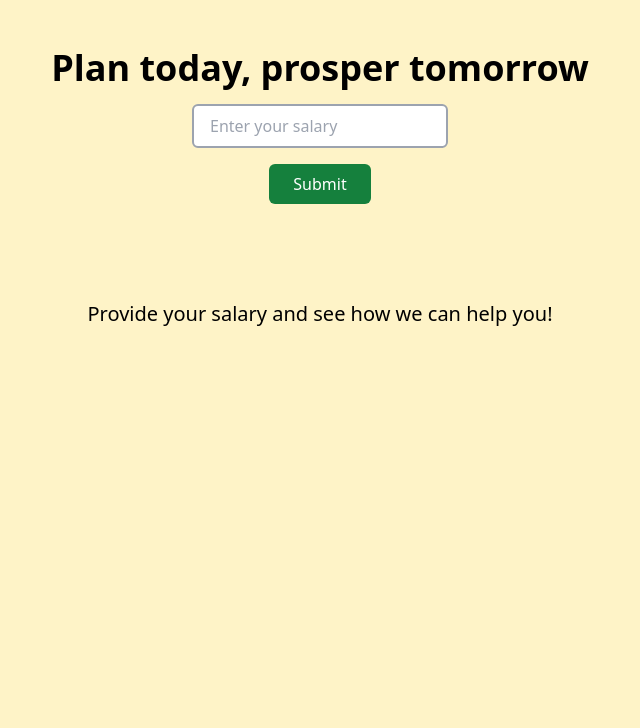
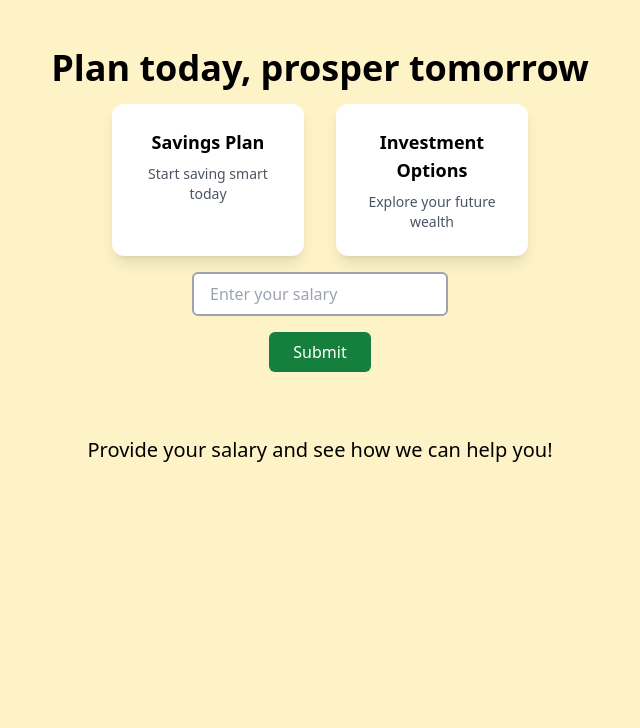
Before and after one commit to Suheylaersen/OneEthos-KH-Challange, a Flask app: page / in a window 1280 px wide. Shown: the part 72-800 px from the top of the page, without its empty margins (320-960 px from the left). Run offline with Flask 3, Linux system fonts and the light colour scheme; some libraries are stand-ins or nearby versions.

Commit message:
IMplement navigation cards

```diff
--- a/templates/index.html
+++ b/templates/index.html
@@ -28,10 +28,29 @@
             <h1 class="text-medium font-bold">Financial Planner</h1>
         </header>
 
-      <main class="flex-grow flex flex-col justify-start px-6 py-12">
-          <!-- Top part -->
-          <div class="flex flex-col items-center space-y-4 mb-16">
+    <!-- Main Section -->
+    <main class="flex-grow flex flex-col items-center px-6 py-12 space-y-8">
+
+
+
+      <!-- Input Block -->
+      <div class="flex flex-col items-center space-y-4">
         <h2 class="text-4xl font-bold text-center">Plan today, prosper tomorrow</h2>
+        <!-- Navigation Cards Section -->
+        <div class="flex justify-center gap-8 mt-8">
+        <!-- Card 1 -->
+        <a href="screen1.html" class="bg-white shadow-lg rounded-xl p-6 w-48 text-center hover:scale-105 transition-transform duration-200">
+            <h3 class="text-lg font-semibold text-black">Savings Plan</h3>
+            <p class="text-sm text-gray-600 mt-2">Start saving smart today</p>
+        </a>
+
+        <!-- Card 2 -->
+        <a href="screen2.html" class="bg-white shadow-lg rounded-xl p-6 w-48 text-center hover:scale-105 transition-transform duration-200">
+            <h3 class="text-lg font-semibold text-black">Investment Options</h3>
+            <p class="text-sm text-gray-600 mt-2">Explore your future wealth</p>
+        </a>
+        </div>
+
         <input id="salaryInput" type="number" placeholder="Enter your salary"
                class="border-2 border-gray-400 rounded-md px-4 py-2 w-64 focus:outline-none focus:ring-2 focus:ring-green-600">
         <button id="submitBtn"
@@ -40,18 +59,16 @@
         </button>
       </div>
 
-            <div id="cardsContainer" class="grid grid-cols-1 md:grid-cols-3 gap-6 mt-8 w-full max-w-4xl">
-               <!-- Cards will be dynamically inserted here -->
+      <!-- Cards Container -->
+      <div id="cardsContainer" class="grid grid-cols-1 md:grid-cols-3 gap-6 mt-8 w-full max-w-4xl"></div>
+
+      <!-- Secondary Statement -->
+      <div class="text-center">
+        <h3 class="text-xl">Provide your salary and see how we can help you!</h3>
       </div>
 
-
-          <!-- Bottom part -->
-          <div class="flex justify-center">
-              <h3 class="text-xl text-center">
-                  Provide your salary and see how we can help you!
-              </h3>
+    </main>
   </div>
-      </main>
       <script src="../static/scripts.js"></script>
 </body>
 </html>
```
Lines whose indentation alone changed are shown as unchanged.
